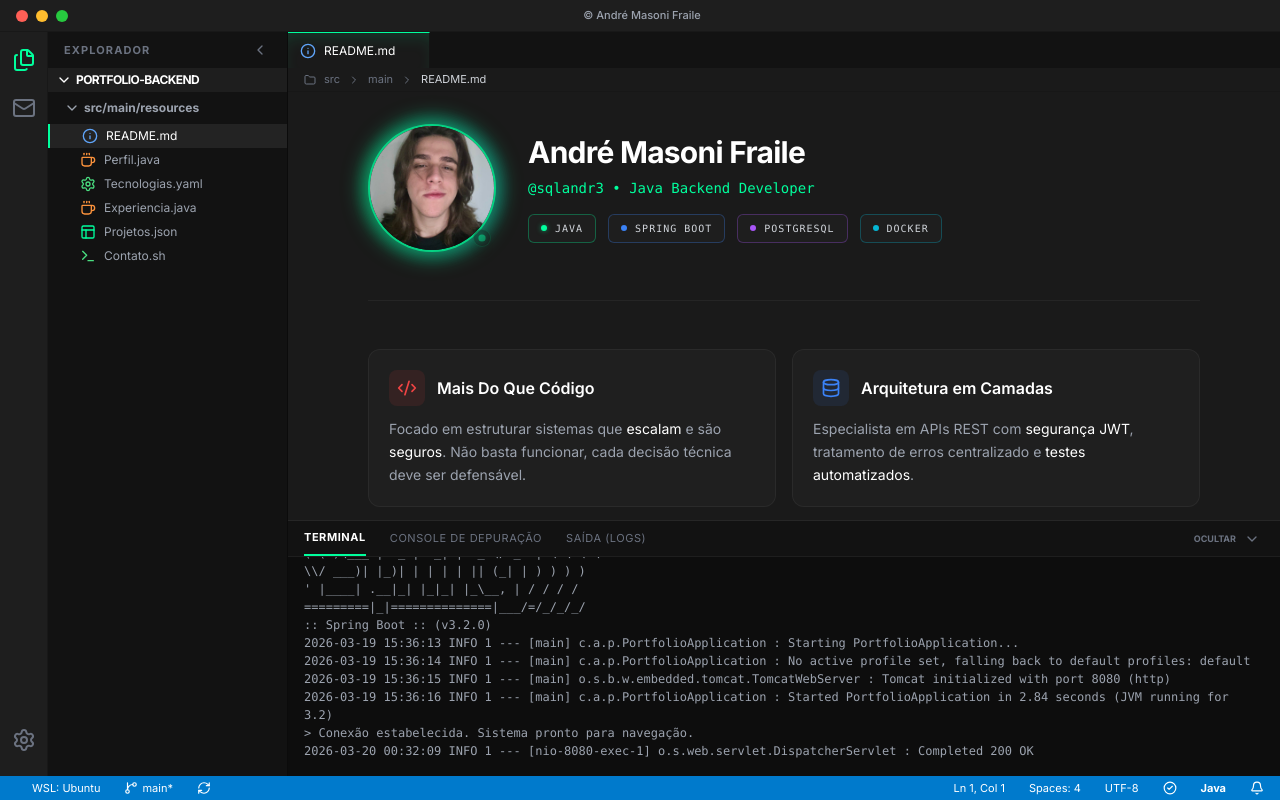
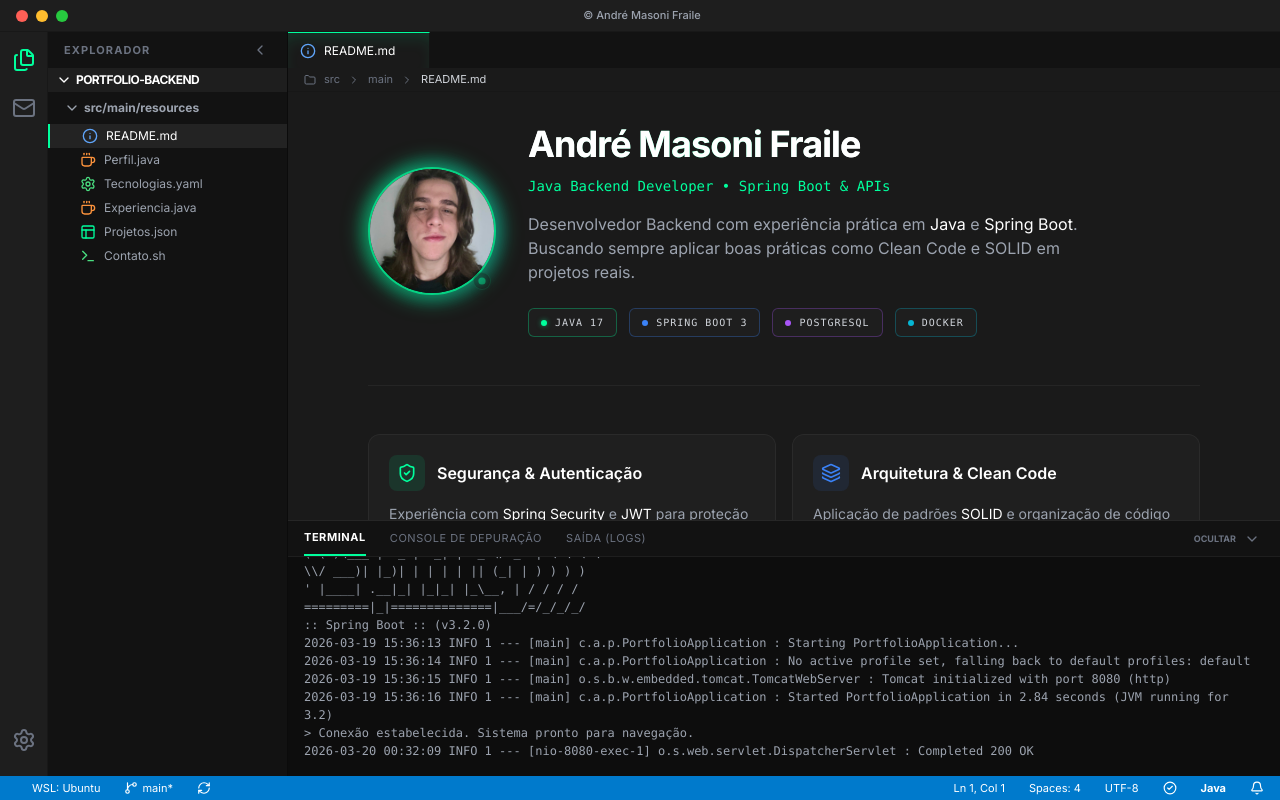
Before and after one commit to sqlandr3/portfolio-andrem, a website: page index.html in a window 1280 px wide. Drawn offline with nearby package versions, Linux system fonts and the light colour scheme.

Commit message:
Add files via upload

```diff
--- a/index.html
+++ b/index.html
@@ -156,6 +156,38 @@
 
         .animate-slide-up {
             animation: slideUp 0.4s ease-out forwards;
+        }
+
+        @keyframes shine {
+            0% { background-position: 0% center; }
+            100% { background-position: -200% center; }
+        }
+
+        .name-hover-animation {
+            color: white;
+            display: inline-block;
+            background: linear-gradient(90deg, #ffffff, #00ff9d, #ffffff, #00ff9d, #ffffff);
+            background-size: 200% auto;
+            background-clip: text;
+            -webkit-background-clip: text;
+            -webkit-text-fill-color: white;
+            cursor: pointer;
+            transition: -webkit-text-fill-color 0.8s cubic-bezier(0.4, 0, 0.2, 1),
+                        color 0.8s cubic-bezier(0.4, 0, 0.2, 1),
+                        transform 0.5s cubic-bezier(0.4, 0, 0.2, 1),
+                        opacity 0.5s ease;
+        }
+
+        .name-hover-animation:hover {
+            -webkit-text-fill-color: transparent !important;
+            animation: shine 2s linear infinite !important;
+            transform: scale(1.02);
+            opacity: 0.9;
+        }
+
+        .name-hover-animation:not(:hover) {
+            opacity: 1;
+            transform: scale(1);
         }
     </style>
 </head>
@@ -507,23 +539,28 @@
                                         <div class="w-2 h-2 bg-[#00ff9d] rounded-full shadow-[0_0_8px_rgba(0,255,157,0.5)]"></div>
                                     </div>
                                 </div>
-                                <div class="text-center md:text-left">
-                                    <h1 class="text-2xl md:text-3xl font-bold text-white mb-2 tracking-tight">André Masoni Fraile</h1>
-                                    <p class="text-[#00ff9d] font-mono text-sm mb-4">@sqlandr3 • Java Backend Developer</p>
+                                <div class="text-center md:text-left flex-1">
+                                    <h1 class="text-3xl md:text-4xl font-bold mb-3 tracking-tight name-hover-animation">
+                                        André Masoni Fraile
+                                    </h1>
+                                    <p class="text-[#00ff9d] font-mono text-sm mb-4">Java Backend Developer • Spring Boot & APIs</p>
+                                    <p class="text-gray-400 text-sm md:text-base max-w-xl mb-6 leading-relaxed">
+                                        Desenvolvedor Backend com experiência prática em <span class="text-white">Java</span> e <span class="text-white">Spring Boot</span>. Buscando sempre aplicar boas práticas como Clean Code e SOLID em projetos reais.
+                                    </p>
                                     <div class="flex flex-wrap justify-center md:justify-start gap-3">
-                                        <div class="px-3 py-1.5 bg-[#1e1e1e] border border-[#00ff9d]/30 rounded-md flex items-center gap-2 group hover:border-[#00ff9d] transition-all cursor-default">
+                                        <div class="px-3 py-1.5 bg-[#1e1e1e] border border-[#00ff9d]/30 rounded-md flex items-center gap-2 group hover:border-[#00ff9d] hover:scale-105 transition-all cursor-default">
                                             <div class="w-1.5 h-1.5 rounded-full bg-[#00ff9d] shadow-[0_0_5px_rgba(0,255,157,0.5)]"></div>
-                                            <span class="text-[10px] font-mono text-gray-300 uppercase tracking-widest">Java</span>
+                                            <span class="text-[10px] font-mono text-gray-300 uppercase tracking-widest">Java 17</span>
                                         </div>
-                                        <div class="px-3 py-1.5 bg-[#1e1e1e] border border-blue-500/30 rounded-md flex items-center gap-2 group hover:border-blue-500 transition-all cursor-default">
+                                        <div class="px-3 py-1.5 bg-[#1e1e1e] border border-blue-500/30 rounded-md flex items-center gap-2 group hover:border-blue-500 hover:scale-105 transition-all cursor-default">
                                             <div class="w-1.5 h-1.5 rounded-full bg-blue-500"></div>
-                                            <span class="text-[10px] font-mono text-gray-300 uppercase tracking-widest">Spring Boot</span>
+                                            <span class="text-[10px] font-mono text-gray-300 uppercase tracking-widest">Spring Boot 3</span>
                                         </div>
-                                        <div class="px-3 py-1.5 bg-[#1e1e1e] border border-purple-500/30 rounded-md flex items-center gap-2 group hover:border-purple-500 transition-all cursor-default">
+                                        <div class="px-3 py-1.5 bg-[#1e1e1e] border border-purple-500/30 rounded-md flex items-center gap-2 group hover:border-purple-500 hover:scale-105 transition-all cursor-default">
                                             <div class="w-1.5 h-1.5 rounded-full bg-purple-500"></div>
                                             <span class="text-[10px] font-mono text-gray-300 uppercase tracking-widest">PostgreSQL</span>
                                         </div>
-                                        <div class="px-3 py-1.5 bg-[#1e1e1e] border border-cyan-500/30 rounded-md flex items-center gap-2 group hover:border-cyan-500 transition-all cursor-default">
+                                        <div class="px-3 py-1.5 bg-[#1e1e1e] border border-cyan-500/30 rounded-md flex items-center gap-2 group hover:border-cyan-500 hover:scale-105 transition-all cursor-default">
                                             <div class="w-1.5 h-1.5 rounded-full bg-cyan-500"></div>
                                             <span class="text-[10px] font-mono text-gray-300 uppercase tracking-widest">Docker</span>
                                         </div>
@@ -535,25 +572,25 @@
                             <div class="grid grid-cols-1 md:grid-cols-2 gap-4 mb-12">
                                 <div class="p-5 bg-[#252525]/50 border border-white/5 rounded-xl hover:border-[#00ff9d]/30 transition-colors group">
                                     <div class="flex items-center gap-3 mb-3">
-                                        <div class="p-2 bg-red-500/10 rounded-lg text-red-500">
-                                            <i data-lucide="code-2" class="w-5 h-5"></i>
+                                        <div class="p-2 bg-[#00ff9d]/10 rounded-lg text-[#00ff9d]">
+                                            <i data-lucide="shield-check" class="w-5 h-5"></i>
                                         </div>
-                                        <h3 class="font-semibold text-white">Mais Do Que Código</h3>
+                                        <h3 class="font-semibold text-white">Segurança & Autenticação</h3>
                                     </div>
                                     <p class="text-sm text-gray-400 leading-relaxed">
-                                        Focado em estruturar sistemas que <span class="text-white">escalam</span> e são <span class="text-white">seguros</span>. Não basta funcionar, cada decisão técnica deve ser defensável.
+                                        Experiência com <span class="text-white">Spring Security</span> e <span class="text-white">JWT</span> para proteção de endpoints.
                                     </p>
                                 </div>
 
                                 <div class="p-5 bg-[#252525]/50 border border-white/5 rounded-xl hover:border-[#00ff9d]/30 transition-colors group">
                                     <div class="flex items-center gap-3 mb-3">
                                         <div class="p-2 bg-blue-500/10 rounded-lg text-blue-500">
-                                            <i data-lucide="database" class="w-5 h-5"></i>
+                                            <i data-lucide="layers" class="w-5 h-5"></i>
                                         </div>
-                                        <h3 class="font-semibold text-white">Arquitetura em Camadas</h3>
+                                        <h3 class="font-semibold text-white">Arquitetura & Clean Code</h3>
                                     </div>
                                     <p class="text-sm text-gray-400 leading-relaxed">
-                                        Especialista em APIs REST com <span class="text-white">segurança JWT</span>, tratamento de erros centralizado e <span class="text-white">testes automatizados</span>.
+                                        Aplicação de padrões <span class="text-white">SOLID</span> e organização de código em camadas para melhor manutenibilidade.
                                     </p>
                                 </div>
                             </div>
```
Also changed, not shown: README.md.
